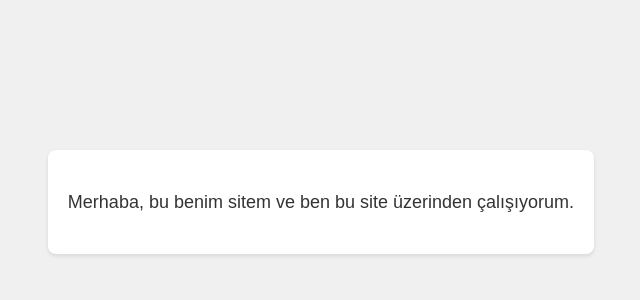
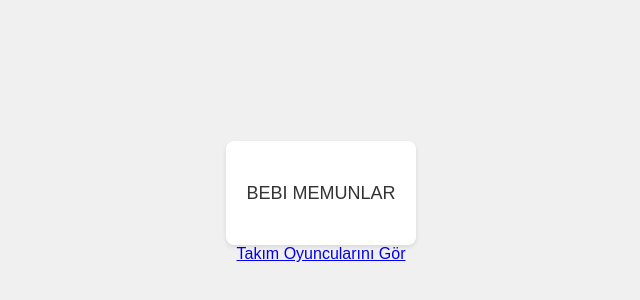
Before and after one commit to AmintaLoX/amintalox.github.io, a plain HTML site: page index.html in a window 1280 px wide. Shown: the part 198-498 px from the top of the page, without its empty margins (319-959 px from the left). Drawn offline with Linux system fonts and the light colour scheme.

Commit message:
Update index.html

```diff
--- a/index.html
+++ b/index.html
@@ -3,14 +3,15 @@
 <head>
     <meta charset="UTF-8">
     <meta name="viewport" content="width=device-width, initial-scale=1.0">
-    <title>AmintaLoX</title>
-    <link rel="stylesheet" href="styles.css"> <!-- CSS dosyasını bağlama -->
+    <title>BEBI MEMUNLAR</title>
+    <link rel="stylesheet" href="styles.css">
 </head>
 <body>
     <div class="site-container">
         <div class="site-message">
-            <p>Merhaba, bu benim sitem ve ben bu site üzerinden çalışıyorum.</p>
+            <p>BEBI MEMUNLAR</p>
         </div>
+        <a href="players.html" class="site-link">Takım Oyuncularını Gör</a>
     </div>
 </body>
 </html>
```
